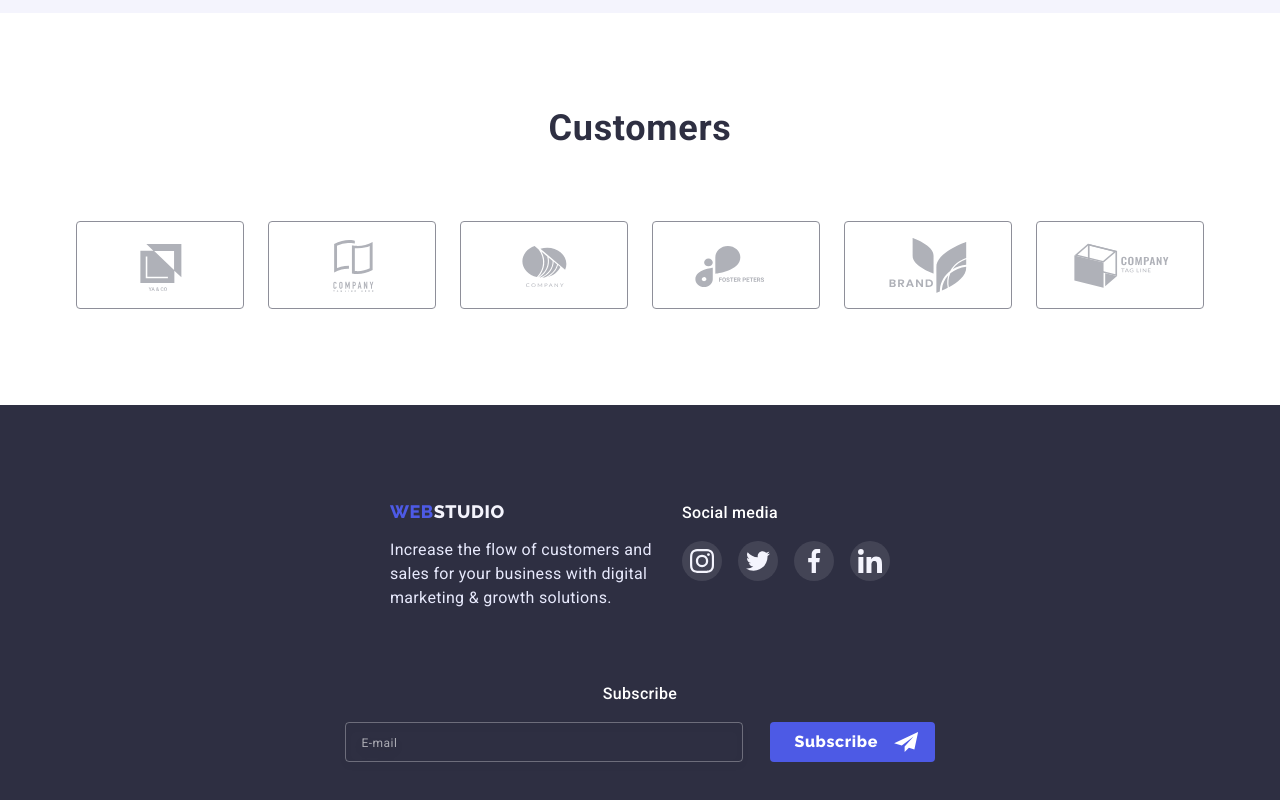
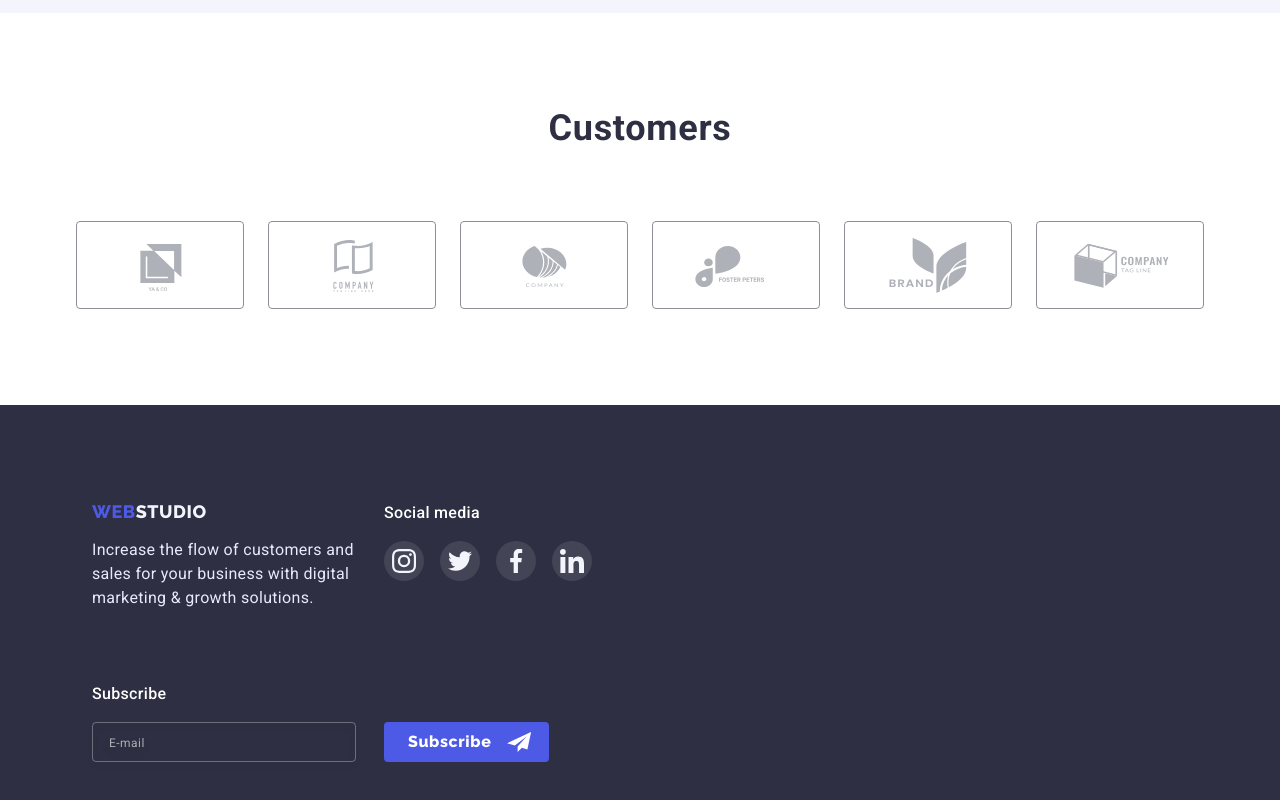
Before and after one commit to Flokki217/goit-markup-hw-07, a plain HTML site: page index.html in a window 1280 px wide. Shown: the part 2356-3156 px from the top of the page. Drawn offline with nearby package versions, Linux system fonts and the light colour scheme.

Commit message:
Update media.css

```diff
--- a/css/media.css
+++ b/css/media.css
@@ -100,13 +100,31 @@
   .customers-item {
     width: 168px;
   }
+  .footer-social {
+    margin-bottom: 0;
+  }
+  .footer-text-box {
+    margin-bottom: 0px;
+  }
   .footer-secondary-block {
     display: flex;
     gap: 24px;
-    text-align: start;
+    margin-bottom: 72px;
   }
   .footer-section .logo {
     margin-bottom: 16px;
+  }
+  .footer-form-container {
+    text-align: start;
+  }
+  .footer-section .container {
+    display: flex;
+    flex-direction: column;
+    align-items: start;
+    text-align: start;
+  }
+  .footer-input {
+    width: 264px;
   }
   .modal-window {
     width: 408px;
```
